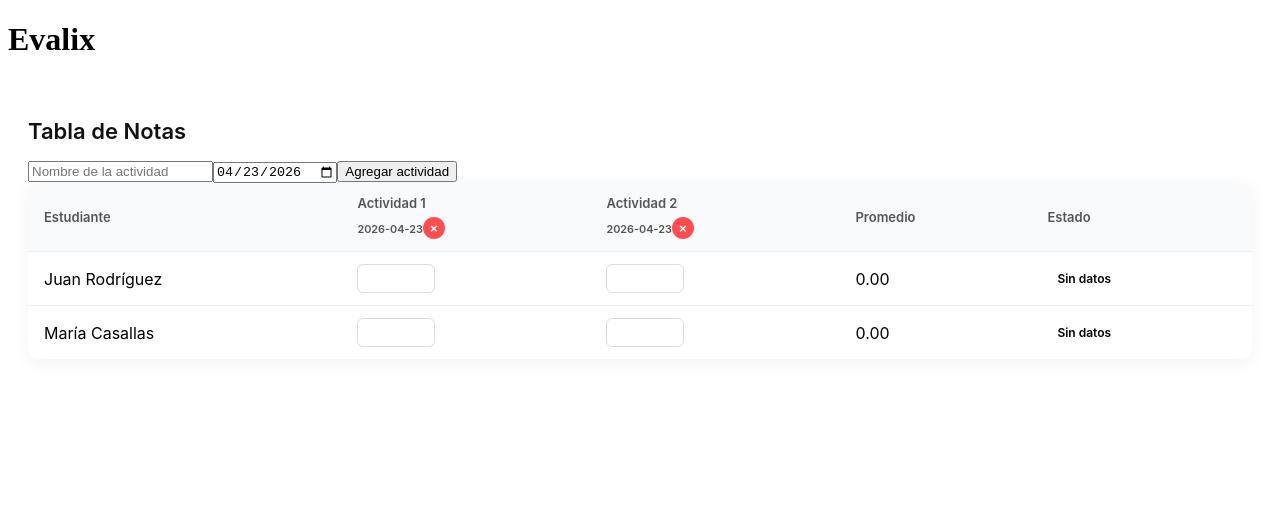
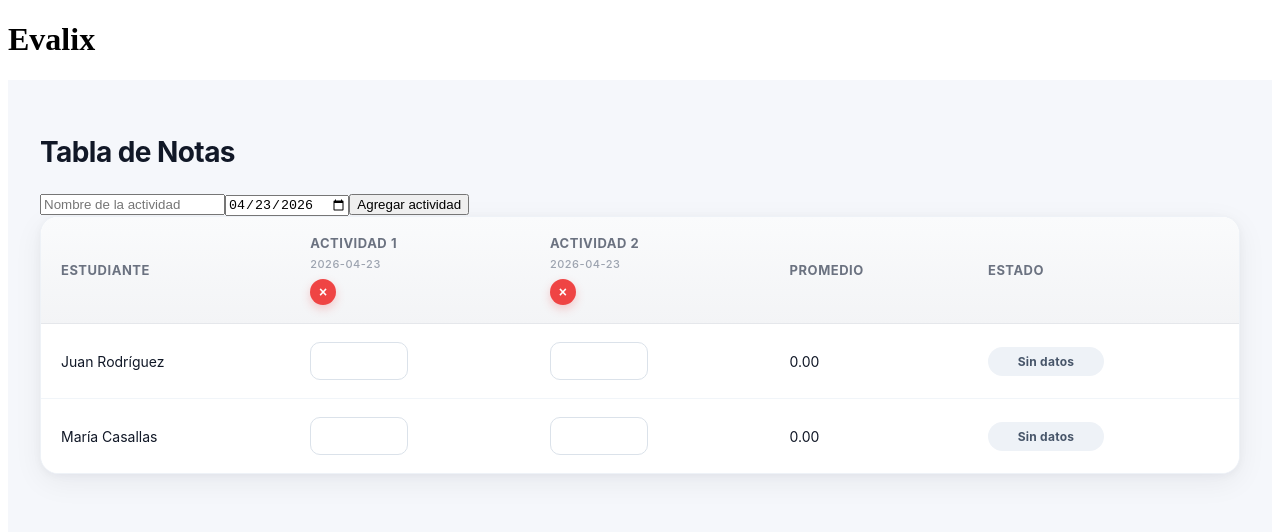
Before and after one commit to Frixix/Evalix, a React (Vite) app: page / in a window 1280 px wide. Shown: the top 532 px of the page. Built offline with nearby package versions, Linux system fonts and the light colour scheme.

Commit message:
Feat : Mejora del css de la tabla

```diff
--- a/src/components/TablaNotas.jsx
+++ b/src/components/TablaNotas.jsx
@@ -206,6 +206,7 @@ function TablaNotas() {
         Agregar actividad
       </button>
 
+      <div className="tabla-wrapper">
         <table className="tabla">
           <thead>
             <tr>
@@ -274,6 +275,7 @@ function TablaNotas() {
           </tbody>
         </table>
       </div>
+    </div>
   );
 }
 
--- a/src/styles/tabla.css
+++ b/src/styles/tabla.css
@@ -1,119 +1,197 @@
-/* Contenedor */
+/* ================================
+   CONTENEDOR GENERAL
+================================ */
 .tabla-container {
-  padding: 20px;
+  padding: 32px;
   font-family: "Inter", system-ui, sans-serif;
+  background: #f5f7fb;
+  min-height: 100vh;
 }
 
-/* Título */
+/* ================================
+   TÍTULO
+================================ */
 .tabla-titulo {
-  font-size: 22px;
-  font-weight: 600;
-  margin-bottom: 16px;
-  color: #111;
+  font-size: 28px;
+  font-weight: 700;
+  margin-bottom: 24px;
+  color: #111827;
+  letter-spacing: -0.02em;
 }
 
-/* Tabla */
+/* ================================
+   TABLA WRAPPER
+================================ */
+.tabla-wrapper {
+  background: white;
+  border-radius: 18px;
+  overflow: hidden;
+  box-shadow:
+    0 8px 30px rgba(15, 23, 42, 0.06),
+    0 2px 8px rgba(15, 23, 42, 0.04);
+  border: 1px solid #eef2f7;
+}
+
+/* ================================
+   TABLA
+================================ */
 .tabla {
   width: 100%;
   border-collapse: collapse;
   background: white;
-  border-radius: 12px;
-  overflow: hidden;
-  box-shadow: 0 4px 20px rgba(0, 0, 0, 0.05);
 }
 
-/* Header */
+/* ================================
+   HEADER
+================================ */
 .tabla thead {
-  background: #f9fafb;
+  background: linear-gradient(
+    to bottom,
+    #fafbfc,
+    #f3f4f6
+  );
 }
 
 .tabla th {
   text-align: left;
-  padding: 12px 16px;
+  padding: 18px 20px;
   font-size: 13px;
-  font-weight: 600;
-  color: #555;
+  font-weight: 700;
+  color: #6b7280;
+  text-transform: uppercase;
+  letter-spacing: 0.04em;
+  border-bottom: 1px solid #e5e7eb;
 }
 
-/* Filas */
+/* ================================
+   FILAS
+================================ */
 .tabla td {
-  padding: 12px 16px;
-  border-top: 1px solid #f1f1f1;
+  padding: 18px 20px;
+  border-top: 1px solid #f1f5f9;
+  font-size: 14px;
+  color: #111827;
 }
 
-/* Hover elegante */
-.tabla tbody tr:hover {
-  background: #f9fafb;
-  transition: 0.2s;
+.tabla tbody tr {
+  transition: 0.25s ease;
 }
 
-/* Inputs */
+.tabla tbody tr:hover {
+  background: #f8fafc;
+}
+
+/* ================================
+   INPUTS
+================================ */
 .input-nota {
-  width: 60px;
-  padding: 6px 8px;
-  border-radius: 6px;
-  border: 1px solid #ddd;
+  width: 72px;
+  padding: 10px 12px;
+  border-radius: 10px;
+  border: 1px solid #dbe2ea;
+  background: #ffffff;
   text-align: center;
+  font-size: 14px;
+  font-weight: 500;
+  color: #111827;
   outline: none;
-  transition: 0.2s;
+  transition: all 0.2s ease;
+}
+
+.input-nota:hover {
+  border-color: #c7d2fe;
 }
 
 .input-nota:focus {
   border-color: #6366f1;
-  box-shadow: 0 0 0 2px rgba(99, 102, 241, 0.1);
+  box-shadow:
+    0 0 0 4px rgba(99, 102, 241, 0.10);
 }
 
-/* Badge estado */
+/* ================================
+   BADGES
+================================ */
 .badge {
-  padding: 4px 10px;
+  padding: 7px 14px;
   border-radius: 999px;
   font-size: 12px;
-  font-weight: 600;
-  display: inline-block;
+  font-weight: 700;
+  display: inline-flex;
+  align-items: center;
+  justify-content: center;
+  min-width: 88px;
+  letter-spacing: 0.02em;
 }
 
-/* Estados */
+/* ================================
+   ESTADOS
+================================ */
 .estado-aprueba {
-  background: #e8f5e9;
-  color: #1b5e20;
+  background: #e8f8ee;
+  color: #166534;
 }
 
 .estado-riesgo {
-  background: #fff8e1;
-  color: #f57f17;
+  background: #fff7db;
+  color: #b45309;
 }
 
 .estado-pierde {
-  background: #fdecea;
-  color: #b71c1c;
+  background: #fdecec;
+  color: #b91c1c;
 }
 
+.estado-neutral {
+  background: #eef2f7;
+  color: #475569;
+}
+
+/* ================================
+   FILAS COLOREADAS SUAVES
+================================ */
 .fila-aprueba {
-  background-color: #f1f8f4;
+  background: #f7fcf9;
 }
 
 .fila-riesgo {
-  background-color: #fffdf5;
+  background: #fffdf7;
 }
 
 .fila-pierde {
-  background-color: #fef5f5;
+  background: #fff8f8;
 }
 
+/* ================================
+   BOTÓN ELIMINAR
+================================ */
 .btn-eliminar {
-  margin-top: 6px;
+  margin-top: 8px;
   border: none;
-  background: #ff4d4f;
+  background: #ef4444;
   color: white;
-  width: 22px;
-  height: 22px;
+  width: 26px;
+  height: 26px;
   border-radius: 50%;
   cursor: pointer;
-  font-weight: bold;
-  transition: 0.2s ease;
+  font-weight: 700;
+  font-size: 14px;
+  transition: all 0.2s ease;
+  box-shadow:
+    0 4px 10px rgba(239, 68, 68, 0.25);
 }
 
 .btn-eliminar:hover {
-  background: #d9363e;
+  background: #dc2626;
   transform: scale(1.08);
 }
+
+/* ================================
+   FECHA DE ACTIVIDAD
+================================ */
+.tabla th small {
+  display: block;
+  margin-top: 6px;
+  font-size: 11px;
+  font-weight: 500;
+  color: #9ca3af;
+}
```
Lines whose indentation alone changed are shown as unchanged.
